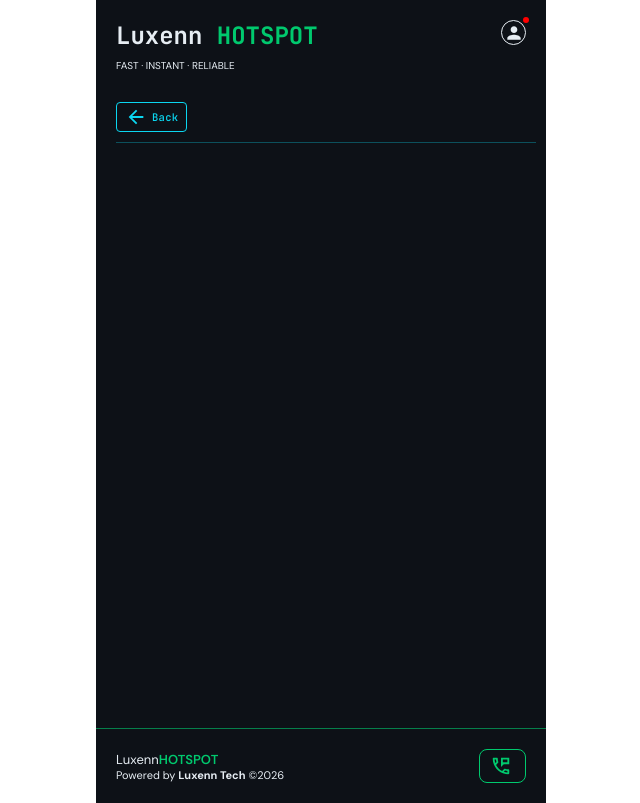
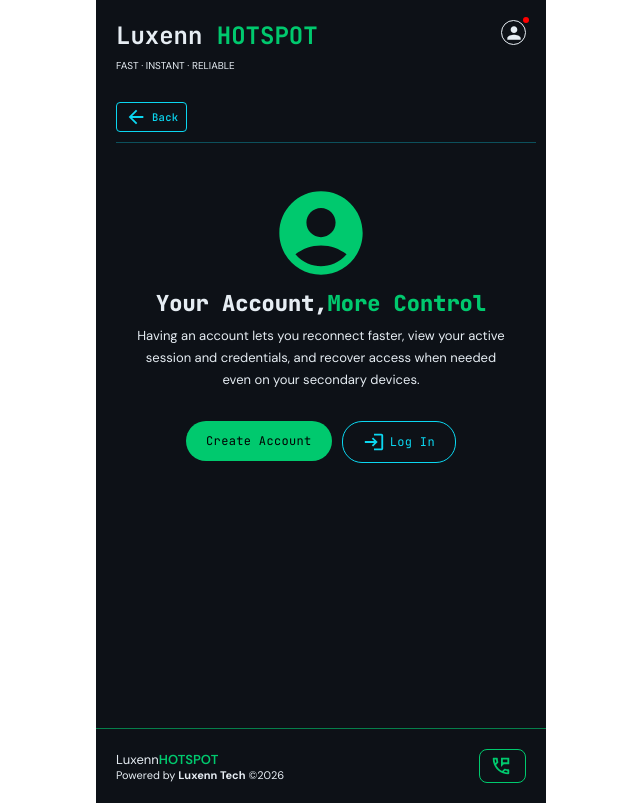
Before and after one commit to 4SAMU/hotspot-client-app, a Next.js app: page /my-account in a window 1280 px wide. Shown: the whole page, without its empty margins (319-959 px from the left). Built offline with nearby package versions, Linux system fonts and the light colour scheme.

Commit message:
My Account main page done

```diff
--- a/src/pages/my-account.tsx
+++ b/src/pages/my-account.tsx
@@ -1,10 +1,88 @@
 import React from "react";
 import DefaultLayout from "@/components/layout";
+import { Box } from "@mui/material";
+import { useTheme } from "@/hooks/useTheme";
+import {
+  FilledButton,
+  OutlinedButton,
+  RowDisplay,
+} from "@/styles/common-styles";
+import AccountCircleIcon from "@mui/icons-material/AccountCircle";
+import LoginIcon from "@mui/icons-material/Login";
 
 const MyAccountMainPage = () => {
+  const { theme } = useTheme();
   return (
     <DefaultLayout>
-      <div></div>
+      <Box
+        sx={{
+          display: "flex",
+          flexDirection: "column",
+          color: theme.colors.textColor,
+          padding: "20px",
+          gap: "10px",
+          textAlign: "center",
+          alignItems: "center",
+          justifyContent: "center",
+
+          h1: {
+            fontSize: "22px",
+            fontWeight: "800",
+            fontFamily: "JetBrains Mono, monospace",
+            span: {
+              color: theme.colors.primary,
+            },
+          },
+          p: {
+            fontSize: "13px",
+            fontWeight: "400",
+            color: theme.colors.textColor,
+            fontFamily: "DM Sans, sans-serif",
+            lineHeight: "22px",
+            marginTop: "10px",
+          },
+        }}
+      >
+        <AccountCircleIcon
+          sx={{
+            width: "100px",
+            height: "100px",
+            color: theme.colors.primary,
+          }}
+        />
+        <h1>
+          Your Account,
+          <span>More Control</span>
+        </h1>
+        <p>
+          Having an account lets you reconnect faster, view your active session
+          and credentials, and recover access when needed even on your secondary
+          devices.
+        </p>
+        <RowDisplay sx={{ gap: "10px", marginTop: "20px" }}>
+          <FilledButton
+            sx={{
+              padding: "20px 20px",
+              borderRadius: "20px",
+              fontWeight: "400",
+              fontSize: "12px",
+            }}
+          >
+            Create Account
+          </FilledButton>
+          <OutlinedButton
+            sx={{
+              padding: "20px 20px",
+              borderRadius: "20px",
+              fontWeight: "400",
+              fontSize: "12px",
+            }}
+          >
+            <LoginIcon />
+            Log In
+          </OutlinedButton>
+        </RowDisplay>
+      </Box>
     </DefaultLayout>
   );
 };
```
